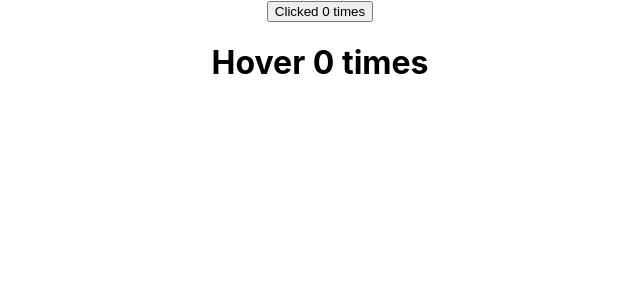
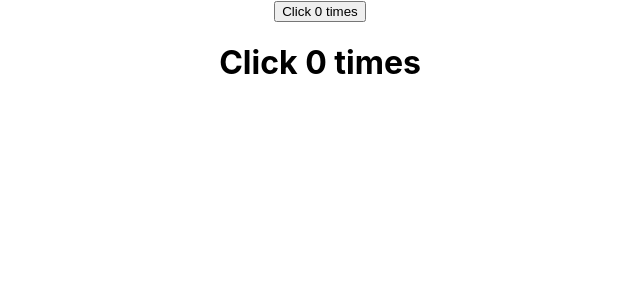
Before and after one commit to sanceth/React-Tutorial, a React (Create React App) app: page / in a window 1280 px wide. Shown: the top 300 px of the page, without its empty margins (320-960 px from the left). Built offline with nearby package versions, Linux system fonts and the light colour scheme.

Commit message:
render props tutorial

```diff
--- a/src/App.js
+++ b/src/App.js
@@ -22,6 +22,9 @@ import Hero from './ErrorBoundary/Hero';
 import ErrorBoundry from './ErrorBoundary/ErrorBoundry';
 import ClickCounter from './HOC/ClickCounter';
 import HoverCounter from './HOC/HoverCounter';
+import ClickCounterRP from './RenderProps/ClickCounterRP';
+import HoverCounterRP from './RenderProps/HoverCounterRP';
+import CounterRP from './RenderProps/CounterRP';
 
 function App() {
   return (
@@ -43,9 +46,9 @@ function App() {
       {/* <Refs/> */}
       {/* <ParentRefComp/> */}
       {/* <Portals/> */}
-      {/* <ErrorBoundry >
-      <Hero hname="sanket"/>
-      </ErrorBoundry>
+      {/* <ErrorBoundry >*/}
+      {/* <Hero hname="sanket"/> */}
+      {/* </ErrorBoundry>
       <ErrorBoundry>
       <Hero hname="Mangesh"/>
       </ErrorBoundry>
@@ -53,8 +56,12 @@ function App() {
       <Hero hname="Zende"/>
       </ErrorBoundry> */}
 
-      <ClickCounter />
-      <HoverCounter />
+      {/* <ClickCounter />
+      <HoverCounter /> */}
+      {/* <Counter /> */}
+
+      <CounterRP render={(count , incCount) => <ClickCounterRP count={count} incCount={incCount} />} />
+      <CounterRP render={(count , incCount) => <HoverCounterRP count={count} incCount={incCount} />} />
     </div>
   );
 }
--- a/src/ErrorBoundary/Hero.js
+++ b/src/ErrorBoundary/Hero.js
@@ -1,14 +1,17 @@
 import React from 'react'
+import HocCounter from '../HOC/HocCounter'
 
- function Hero({hname}) {
+ function Hero({hname,count,incrementCount}) {
      if(hname == 'Zende'){
          throw new Error("No Hero")
      }
     return (
         <div>
-            {hname}
+            {hname}<br></br>
+            Count : {count}<br></br>
+            <button onClick={incrementCount}> Click Count</button> <br></br>
         </div>
     )
 }
 
-export default Hero
+export default HocCounter(Hero)
--- a/src/HOC/HocCounter.js
+++ b/src/HOC/HocCounter.js
@@ -18,7 +18,7 @@ const HocCounter = (WrappedComponent) => {
 
         render() {
             const {count} = this.state
-            return <WrappedComponent count={count} incrementCount={this.incrementCount}/>
+            return <WrappedComponent count={count} incrementCount={this.incrementCount} {...this.props}/>
         }
     }
     return HocCounters
--- /dev/null
+++ b/src/RenderProps/ClickCounterRP.js
@@ -0,0 +1,15 @@
+import React, { Component } from 'react'
+
+export class ClickCounterRP extends Component {
+
+    render() {
+        const {count , incCount} = this.props
+        return (
+            <div>
+                <button onClick={incCount}>Click {count} times</button>
+            </div>
+        )
+    }
+}
+
+export default ClickCounterRP
--- /dev/null
+++ b/src/RenderProps/CounterRP.js
@@ -0,0 +1,28 @@
+import React, { Component } from 'react'
+
+export class CounterRP extends Component {
+    constructor(props) {
+        super(props)
+
+        this.state = {
+            count: 0
+        }
+    }
+
+    incCount = () => {
+        this.setState(prevState => {
+            return { count: prevState.count + 1 }
+        })
+    }
+
+    render() {
+        const {count} = this.state
+        return (
+            <div>
+                {this.props.render(count , this.incCount)}
+            </div>
+        )
+    }
+}
+
+export default CounterRP
--- /dev/null
+++ b/src/RenderProps/HoverCounterRP.js
@@ -0,0 +1,28 @@
+import React, { Component } from 'react'
+
+export class HoverCounterRP extends Component {
+    // constructor(props) {
+    //     super(props)
+
+    //     this.state = {
+    //          count : 0
+    //     }
+    // }
+
+    // incCount = () =>{
+    //     this.setState(prevState =>{
+    //         return {count : prevState.count+1}
+    //     })
+    // }
+
+    render() {
+        const {count , incCount} = this.props
+        return (
+            <div>
+                <h1 onMouseOver={incCount}>Click {count} times</h1>
+            </div>
+        )
+    }
+}
+
+export default HoverCounterRP
```
